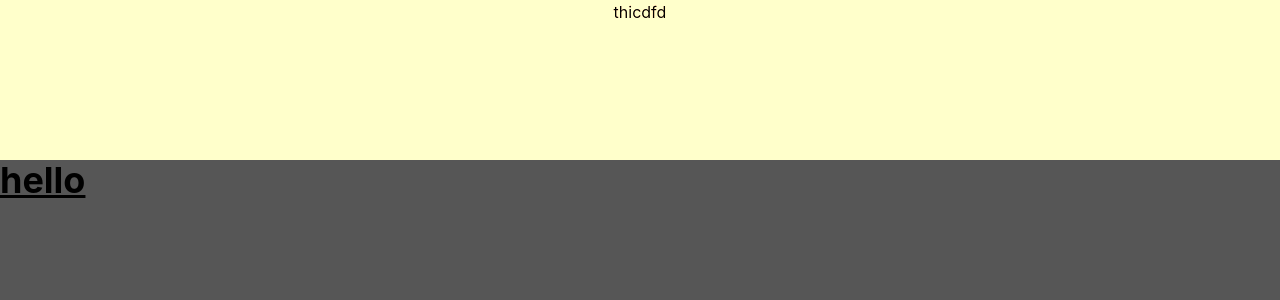
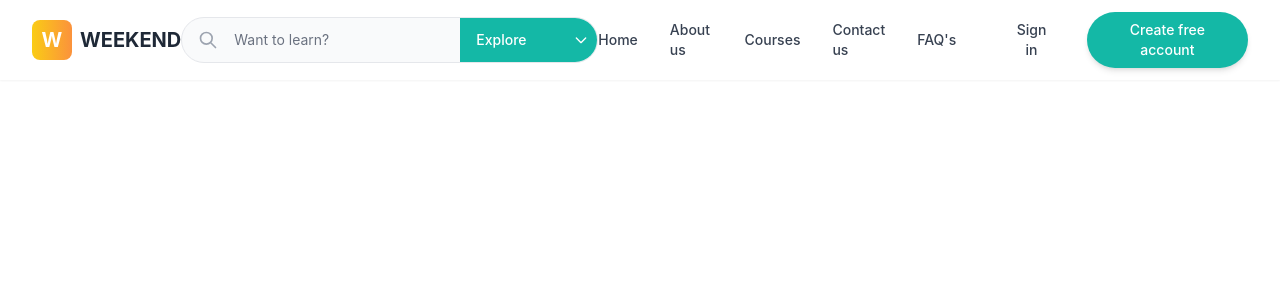
Before and after one commit to PatoliyaRaj/EduVers, a React (Create React App) app: page /contact in a window 1280 px wide. Shown: the top 300 px of the page. Built offline with nearby package versions, Linux system fonts and the light colour scheme.

Commit message:
Update App.js: add new header and hello text

```diff
--- a/package.json
+++ b/package.json
@@ -7,6 +7,7 @@
     "@testing-library/jest-dom": "^6.6.3",
     "@testing-library/react": "^16.3.0",
     "@testing-library/user-event": "^13.5.0",
+    "lenis": "^1.3.5",
     "react": "^19.1.0",
     "react-dom": "^19.1.0",
     "react-scripts": "^5.0.1",
--- a/src/App.js
+++ b/src/App.js
@@ -1,11 +1,12 @@
 import React from 'react';
 import './App.css';
+import Navbar from './components/navbar';
 
 function App() {
   return (
     < >
-    <h1 className=' w-xl bg-red-200  h-[20vh] text-center sepia ' >thicdfd</h1>
-    <h2 className='text-4xl font-bold underline'>hello</h2>
+    <Navbar />
+
     </>
   );
 }
--- /dev/null
+++ b/src/components/SmoothScroll.jsx
@@ -0,0 +1,25 @@
+// src/components/SmoothScroll.jsx
+import React, { useEffect } from 'react';
+import Lenis from 'lenis';
+import 'lenis/dist/lenis.css'; // optional CSS helper (tiny)
+
+export default function SmoothScroll({ children }) {
+  useEffect(() => {
+    const lenis = new Lenis({
+      duration: 1.2,
+      lerp: 0.1,
+      smoothTouch: true
+    });
+
+    function raf(time) {
+      lenis.raf(time);
+      requestAnimationFrame(raf);
+    }
+    requestAnimationFrame(raf);
+
+    // cleanup on unmount
+    return () => lenis.destroy();
+  }, []);
+
+  return <>{children}</>;
+}
--- /dev/null
+++ b/src/components/navbar.jsx
@@ -0,0 +1,172 @@
+
+import React, { useState, useEffect } from "react";
+
+export default function Navbar() {
+  const [open, setOpen] = useState(false);
+  const [scrolled, setScrolled] = useState(false);
+
+  const navLinks = ["Home", "About us", "Courses", "Contact us", "FAQ's"];
+
+  // Handle scroll effect
+  useEffect(() => {
+    const handleScroll = () => {
+      const offset = window.scrollY;
+      setScrolled(offset > 50);
+    };
+
+    window.addEventListener('scroll', handleScroll);
+    return () => window.removeEventListener('scroll', handleScroll);
+  }, []);
+
+  // Close mobile menu when clicking outside
+  useEffect(() => {
+    const handleClickOutside = () => {
+      if (open) setOpen(false);
+    };
+
+    document.addEventListener('click', handleClickOutside);
+    return () => document.removeEventListener('click', handleClickOutside);
+  }, [open]);
+
+  return (
+    <header className={`bg-white sticky top-0 z-50 transition-all duration-300 ${
+      scrolled ? 'shadow-lg backdrop-blur-sm bg-white/95' : 'shadow-sm'
+    }`}>
+      <div className="max-w-7xl mx-auto px-4 sm:px-6 lg:px-8">
+        <div className="flex items-center justify-between h-16 lg:h-20">
+          {/* Logo */}
+          <div className="flex-shrink-0 flex items-center">
+            <div className="w-10 h-10 bg-gradient-to-r from-yellow-400 to-orange-400 rounded-lg flex items-center justify-center">
+              <span className="text-white font-bold text-xl">W</span>
+            </div>
+            <span className="ml-2 text-xl font-bold text-gray-800 hidden sm:block">WEEKEND</span>
+          </div>
+
+          {/* Desktop: Search and Navigation */}
+          <div className="hidden lg:flex items-center space-x-6 flex-1 justify-center max-w-2xl">
+            {/* Search Container */}
+            <div className="flex items-center bg-gray-50 rounded-full border border-gray-200 hover:border-gray-300 focus-within:border-teal-500 focus-within:ring-2 focus-within:ring-teal-500/20 transition-all duration-200">
+              <div className="pl-4 pr-2">
+                <svg className="w-5 h-5 text-gray-400" fill="none" stroke="currentColor" viewBox="0 0 24 24">
+                  <path strokeLinecap="round" strokeLinejoin="round" strokeWidth={2} d="M21 21l-6-6m2-5a7 7 0 11-14 0 7 7 0 0114 0z" />
+                </svg>
+              </div>
+              <input
+                type="text"
+                placeholder="Want to learn?"
+                className="flex-1 bg-transparent px-2 py-3 text-sm text-gray-700 placeholder-gray-500 focus:outline-none min-w-0"
+              />
+              <div className="relative">
+                <select className="appearance-none bg-teal-500 text-white px-4 py-3 pr-8 rounded-r-full text-sm font-medium cursor-pointer hover:bg-teal-600 focus:outline-none focus:ring-2 focus:ring-teal-500/20 transition-colors duration-200">
+                  <option>Explore</option>
+                  <option>Design</option>
+                  <option>Development</option>
+                  <option>Marketing</option>
+                  <option>Business</option>
+                </select>
+                <svg className="absolute right-2 top-1/2 transform -translate-y-1/2 w-4 h-4 text-white pointer-events-none" fill="none" stroke="currentColor" viewBox="0 0 24 24">
+                  <path strokeLinecap="round" strokeLinejoin="round" strokeWidth={2} d="M19 9l-7 7-7-7" />
+                </svg>
+              </div>
+            </div>
+          </div>
+
+          {/* Desktop Navigation Links */}
+          <nav className="hidden lg:flex items-center space-x-8">
+            {navLinks.map((link) => (
+              <a
+                key={link}
+                href="#"
+                className="text-gray-700 hover:text-teal-600 font-medium text-sm transition-colors duration-200 relative group"
+              >
+                {link}
+                <span className="absolute -bottom-1 left-0 w-0 h-0.5 bg-teal-600 transition-all duration-200 group-hover:w-full"></span>
+              </a>
+            ))}
+          </nav>
+
+          {/* Desktop Auth Buttons */}
+          <div className="hidden lg:flex items-center space-x-3 ml-8">
+            <button className="px-6 py-2 text-sm font-medium text-gray-700 hover:text-teal-600 transition-colors duration-200">
+              Sign in
+            </button>
+            <button className="px-6 py-2 text-sm font-medium text-white bg-teal-500 rounded-full hover:bg-teal-600 transform hover:scale-105 transition-all duration-200 shadow-md hover:shadow-lg">
+              Create free account
+            </button>
+          </div>
+
+          {/* Mobile Menu Button */}
+          <div className="lg:hidden flex items-center">
+            <button
+              onClick={(e) => {
+                e.stopPropagation();
+                setOpen(!open);
+              }}
+              className="p-2 rounded-md text-gray-600 hover:bg-gray-100 focus:outline-none focus:ring-2 focus:ring-teal-500/20 transition-all duration-200"
+            >
+              <svg className="w-6 h-6" fill="none" stroke="currentColor" viewBox="0 0 24 24">
+                {open ? (
+                  <path strokeLinecap="round" strokeLinejoin="round" strokeWidth={2} d="M6 18L18 6M6 6l12 12" />
+                ) : (
+                  <path strokeLinecap="round" strokeLinejoin="round" strokeWidth={2} d="M4 6h16M4 12h16M4 18h16" />
+                )}
+              </svg>
+            </button>
+          </div>
+        </div>
+      </div>
+
+      {/* Mobile Menu */}
+      <div className={`lg:hidden transition-all duration-300 ease-in-out ${
+        open ? 'max-h-screen opacity-100' : 'max-h-0 opacity-0'
+      } overflow-hidden bg-white border-t border-gray-200 shadow-lg`}>
+        <div className="px-4 py-6 space-y-4">
+          {/* Mobile Search */}
+          <div className="space-y-3">
+            <div className="relative">
+              <svg className="absolute left-3 top-1/2 transform -translate-y-1/2 w-5 h-5 text-gray-400" fill="none" stroke="currentColor" viewBox="0 0 24 24">
+                <path strokeLinecap="round" strokeLinejoin="round" strokeWidth={2} d="M21 21l-6-6m2-5a7 7 0 11-14 0 7 7 0 0114 0z" />
+              </svg>
+              <input
+                type="text"
+                placeholder="Want to learn?"
+                className="w-full pl-10 pr-4 py-3 border border-gray-200 rounded-lg text-sm focus:outline-none focus:ring-2 focus:ring-teal-500/20 focus:border-teal-500 transition-all duration-200"
+              />
+            </div>
+            <select className="w-full px-4 py-3 border border-gray-200 rounded-lg text-sm focus:outline-none focus:ring-2 focus:ring-teal-500/20 focus:border-teal-500 transition-all duration-200">
+              <option>Explore</option>
+              <option>Design</option>
+              <option>Development</option>
+              <option>Marketing</option>
+              <option>Business</option>
+            </select>
+          </div>
+
+          {/* Mobile Navigation Links */}
+          <nav className="space-y-2 pt-4 border-t border-gray-200">
+            {navLinks.map((link) => (
+              <a
+                key={link}
+                href="#"
+                className="block px-4 py-3 text-gray-700 hover:text-teal-600 hover:bg-gray-50 rounded-lg font-medium transition-all duration-200"
+                onClick={() => setOpen(false)}
+              >
+                {link}
+              </a>
+            ))}
+          </nav>
+
+          {/* Mobile Auth Buttons */}
+          <div className="space-y-3 pt-4 border-t border-gray-200">
+            <button className="w-full px-4 py-3 text-sm font-medium text-gray-700 border border-gray-200 rounded-lg hover:bg-gray-50 transition-all duration-200">
+              Sign in
+            </button>
+            <button className="w-full px-4 py-3 text-sm font-medium text-white bg-teal-500 rounded-lg hover:bg-teal-600 transition-all duration-200 shadow-md">
+              Create free account
+            </button>
+          </div>
+        </div>
+      </div>
+    </header>
+  );
+}
--- a/src/index.css
+++ b/src/index.css
@@ -9,7 +9,6 @@ body {
     sans-serif;
   -webkit-font-smoothing: antialiased;
   -moz-osx-font-smoothing: grayscale;
-  background-color: rgba(50, 49, 49, 0.821);
 }
 
 code {
--- a/src/index.js
+++ b/src/index.js
@@ -1,13 +1,16 @@
-import React from 'react';
-import ReactDOM from 'react-dom/client';
-import './index.css';
-import App from './App';
-import reportWebVitals from './reportWebVitals';
+import React from "react";
+import ReactDOM from "react-dom/client";
+import "./index.css";
+import App from "./App";
+import reportWebVitals from "./reportWebVitals";
+import SmoothScroll from "./components/SmoothScroll";
 
-const root = ReactDOM.createRoot(document.getElementById('root'));
+const root = ReactDOM.createRoot(document.getElementById("root"));
 root.render(
   <React.StrictMode>
-    <App />
+    <SmoothScroll>
+      <App />
+    </SmoothScroll>
   </React.StrictMode>
 );
 
```
Also changed, not shown: 1 other file (tests, documents, lock files or other folders).
